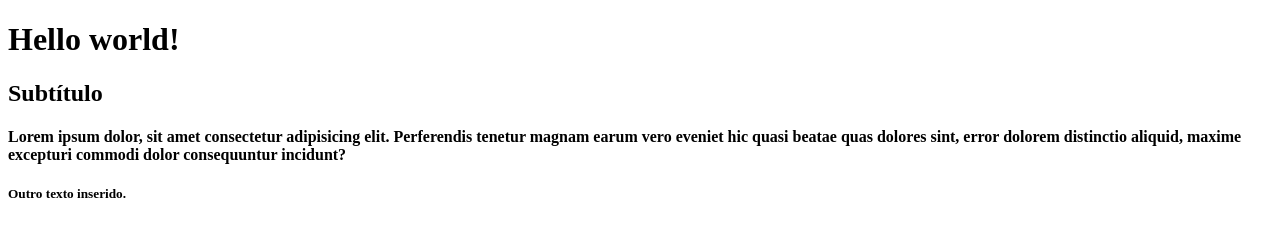
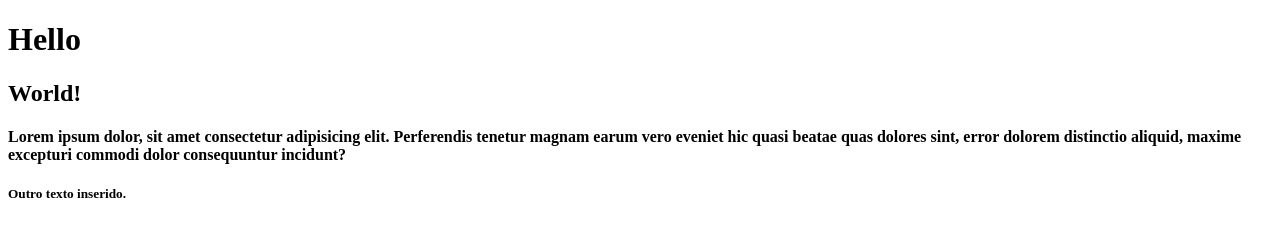
Before and after one commit to alexandreberg/curso-git, a plain HTML site: page index.html in a window 1280 px wide. Drawn offline with Linux system fonts and the light colour scheme.

Commit message:
[outro dev] Update index.html

```diff
--- a/index.html
+++ b/index.html
@@ -7,9 +7,9 @@
 </head>
 <body>
     <h1>
-        Hello world!
+        Hello
     </h1>
-    <h2> Subtítulo </h2>
+    <h2> World! </h2>
     <h4>
         Lorem ipsum dolor, sit amet consectetur adipisicing elit. Perferendis tenetur magnam earum vero eveniet hic quasi beatae quas dolores sint, error dolorem distinctio aliquid, maxime excepturi commodi dolor consequuntur incidunt?
     </h4>
```
